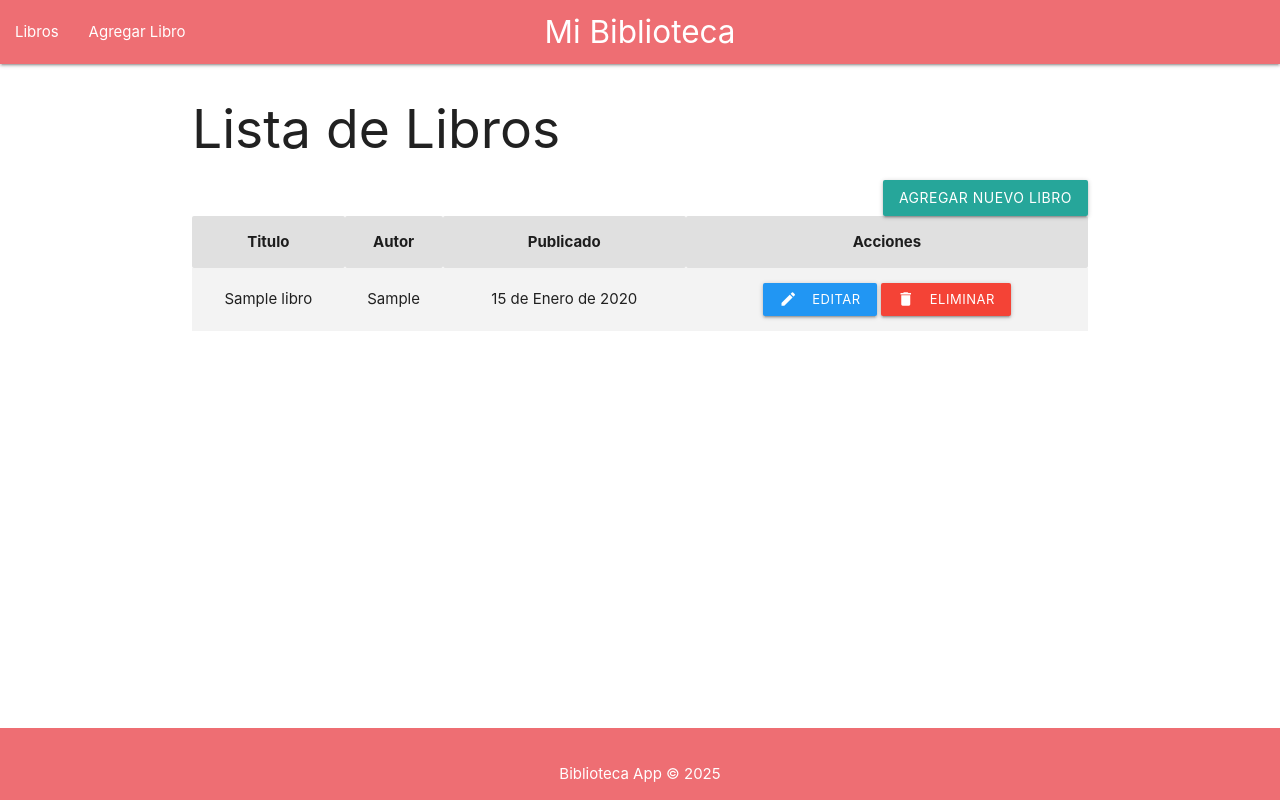
After one commit to CarlosCih/biblioteca_project, a Django app: page /biblioteca/libros/ in a window 1280 px wide. The commit adds this page. Run offline with Django 5.2, Linux system fonts and the light colour scheme; tables that the repository leaves empty hold one stand-in row (values such as "Sample post").

Commit message:
Remove unused template files and update master template for improved navigation and layout

```diff
--- /dev/null
+++ b/biblioteca/templates/biblioteca/libro_form.html
@@ -0,0 +1,6 @@
+{% extends "master.html" %}
+{% block title %}
+{% if libro.pk %}Editar Libro {{ libro.titulo }}{% else %}Agregar Nuevo Libro{% endif %} - Biblioteca App
+{% endblock %}
+{% block content %}
+{% endblock %}
--- /dev/null
+++ b/biblioteca/templates/biblioteca/lista_libros.html
@@ -0,0 +1,43 @@
+{% extends "master.html" %}
+{% block title %}
+Lista de libros
+{% endblock %}
+{% block content %}
+<div class="">
+    <h2>Lista de Libros</h2>
+    <div class="right-align">
+        <a href="{% url 'biblioteca:agregar_libro' %}" class="btn">Agregar Nuevo Libro</a>
+    </div>
+    <table class="striped highlight responsive-table centered">
+        <thead class="grey lighten-2">
+            <tr>
+                <th>Titulo</th>
+                <th>Autor</th>
+                <th>Publicado</th>
+                <th>Acciones</th>
+            </tr>
+        </thead>
+        <tbody class="grey lighten-4">
+            {% for book in libros %}
+            <tr>
+                <td>{{ book.titulo }}</td>
+                <td>{{ book.autor }}</td>
+                <td>{{ book.fecha_publicacion }}</td>
+                <td>
+                    <a class="btn-small blue waves-effect waves-light" href="{% url 'biblioteca:editar_libro' book.id %}">
+                        <i class="material-icons left">edit</i>Editar
+                    </a>
+                    <a class="btn-small red waves-effect waves-light" href="{% url 'biblioteca:eliminar_libro' book.id %}">
+                        <i class="material-icons left">delete</i>Eliminar
+                    </a>
+                </td>
+            </tr>
+            {% empty %}
+            <tr>
+                <td colspan="4" class="center-align grey-text">No hay libros disponibles.</td>
+            </tr>
+            {% endfor %}
+        </tbody>
+    </table>
+</div>
+{% endblock %}
--- a/biblioteca/templates/master.html
+++ b/biblioteca/templates/master.html
@@ -6,30 +6,46 @@
     <meta name="viewport" content="width=device-width, initial-scale=1.0">
     <title>{% block title %}{% endblock %}</title>
     <link rel="stylesheet" href="https://cdnjs.cloudflare.com/ajax/libs/materialize/1.0.0/css/materialize.min.css">
+    <link href="https://fonts.googleapis.com/icon?family=Material+Icons" rel="stylesheet">
+
     {% block extra_head %}{% endblock %}
 </head>
+
 <body>
     <header>
         <nav>
             <div class="nav-wrapper">
-                <a href="#" class="brand-logo center">Biblioteca App</a>
+                <a href="{% url 'biblioteca:index' %}" class="brand-logo center">Mi Biblioteca</a>
+                <a href="#" data-target="mobile-demo" class="sidenav-trigger"><i class="material-icons">
+                        menu
+                    </i></a>
                 <ul id="nav-mobile" class="left hide-on-med-and-down">
-                    <li><a href="{% url 'lista_libros' %}">Libros</a></li>
-                    <li><a href="{% url 'agregar_libro' %}">Agregar Libro</a></li>
+                    <li><a href="{% url 'biblioteca:lista_libros' %}">Libros</a></li>
+                    <li><a href="{% url 'biblioteca:agregar_libro' %}">Agregar Libro</a></li>
                 </ul>
             </div>
         </nav>
+        <ul class="sidenav" id="mobile-demo">
+            <li><a href="{% url 'biblioteca:lista_libros' %}">Libros</a></li>
+            <li><a href="{% url 'biblioteca:agregar_libro' %}">Agregar Libro</a></li>
+        </ul>
     </header>
     <main>
         <div class="container">
             {% block content %}{% endblock %}
         </div>
     </main>
-    <footer>
+    <footer class="page-footer" style="position: fixed; bottom: 0; width: 100%;">
         <div class="container">
             <p class="center-align">Biblioteca App &copy; 2025</p>
         </div>
     </footer>
+    <script>
+        document.addEventListener('DOMContentLoaded', function () {
+            var elems = document.querySelectorAll('.sidenav');
+            var instances = M.Sidenav.init(elems);
+        });
+    </script>
     <script src="https://cdnjs.cloudflare.com/ajax/libs/materialize/1.0.0/js/materialize.min.js"></script>
 </body>
 
--- a/biblioteca/views.py
+++ b/biblioteca/views.py
@@ -6,6 +6,7 @@ from biblioteca.models import Libro
 #-- Vista para la pagina de inicio de la aplicacion biblioteca con un FBV(Function Based View) ---#
 def index(request):
     return render(request, 'biblioteca/index.html')
+#Nota: La ruta establecida dice que en la carpeta templates debe haber una carpeta llamada biblioteca que contenga el archivo index.html
 
 # Vista para listar todos los libros
 def lista_libros(request):
@@ -28,7 +29,7 @@ def agregar_libro(request):
             return lista_libros(request) #redirecciona a la lista de libros despues de agregar uno nuevo
     else:
         form = LibroForm()
-    return render(request, 'biblioteca/libro_form.html', {'form': form, 'titulo': 'Agregar Libro'})
+    return render(request, 'biblioteca/libro_form.html', {'form': form, 'titulo': 'Agregar Libro', 'libro': None})
 
 # Vista para editar un libro existente
 def editar_libro(request, libro_id):
@@ -40,7 +41,7 @@ def editar_libro(request, libro_id):
             return lista_libros(request) #redirecciona a la lista de libros despues de editar uno
     else:
         form=LibroForm(instance=libro)
-    return render(request, 'biblioteca/libro_form.html', {'form': form, 'titulo': 'Editar Libro'})
+    return render(request, 'biblioteca/libro_form.html', {'form': form, 'titulo': 'Editar Libro', 'libro': libro})
 
 
 # Vista para eliminar un libro existente
```
Also changed, not shown: biblioteca/templates/biblioteca/index.html (added, +13 -0 lines), biblioteca/templates/biblioteca/detalle_libro.html (added), biblioteca/templates/biblioteca/eliminar_libro.html (added), biblioteca/templates/index.html (deleted), biblioteca/templates/libro_form.html (deleted), biblioteca/templates/lista_libros.html (deleted).
